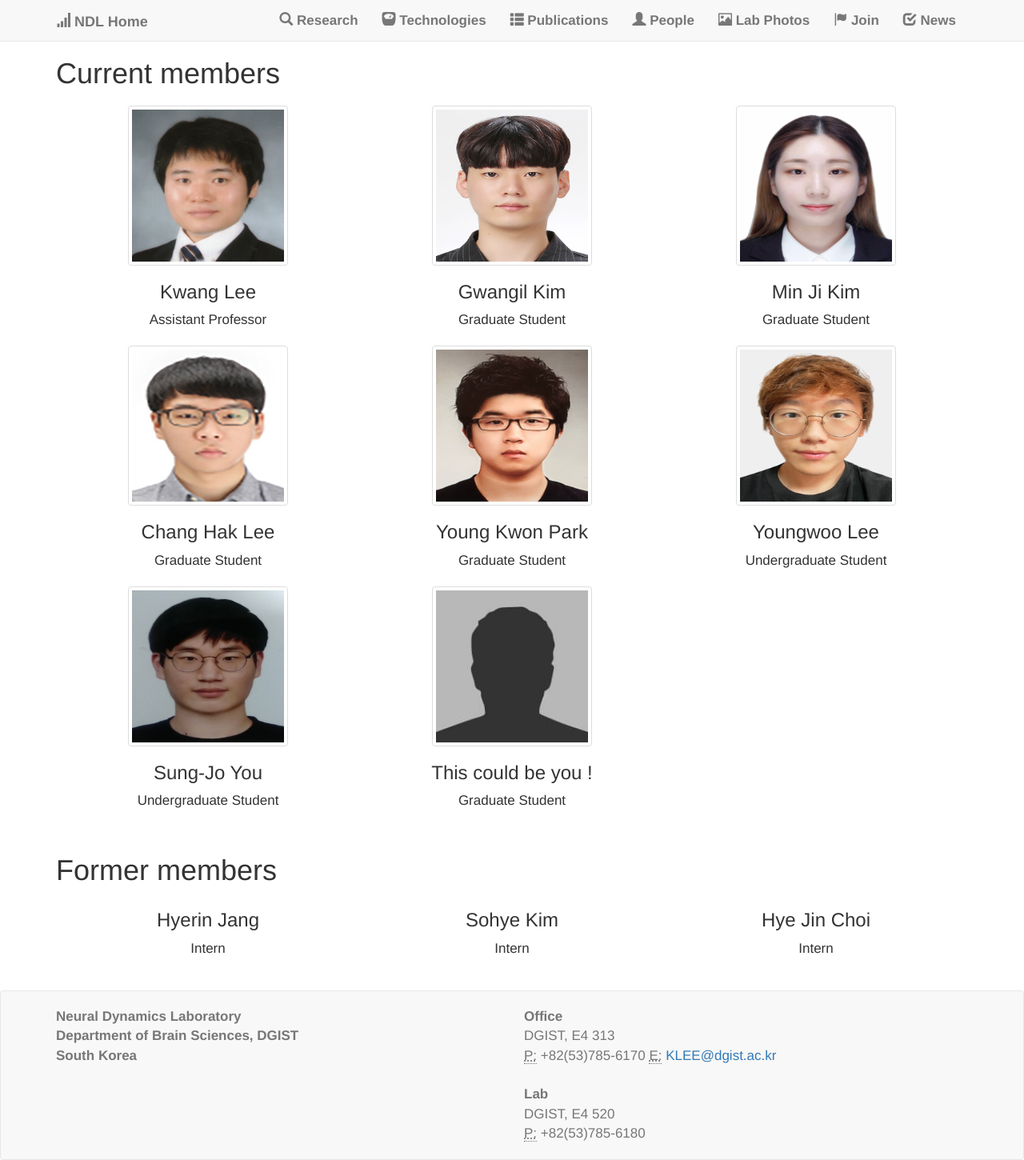
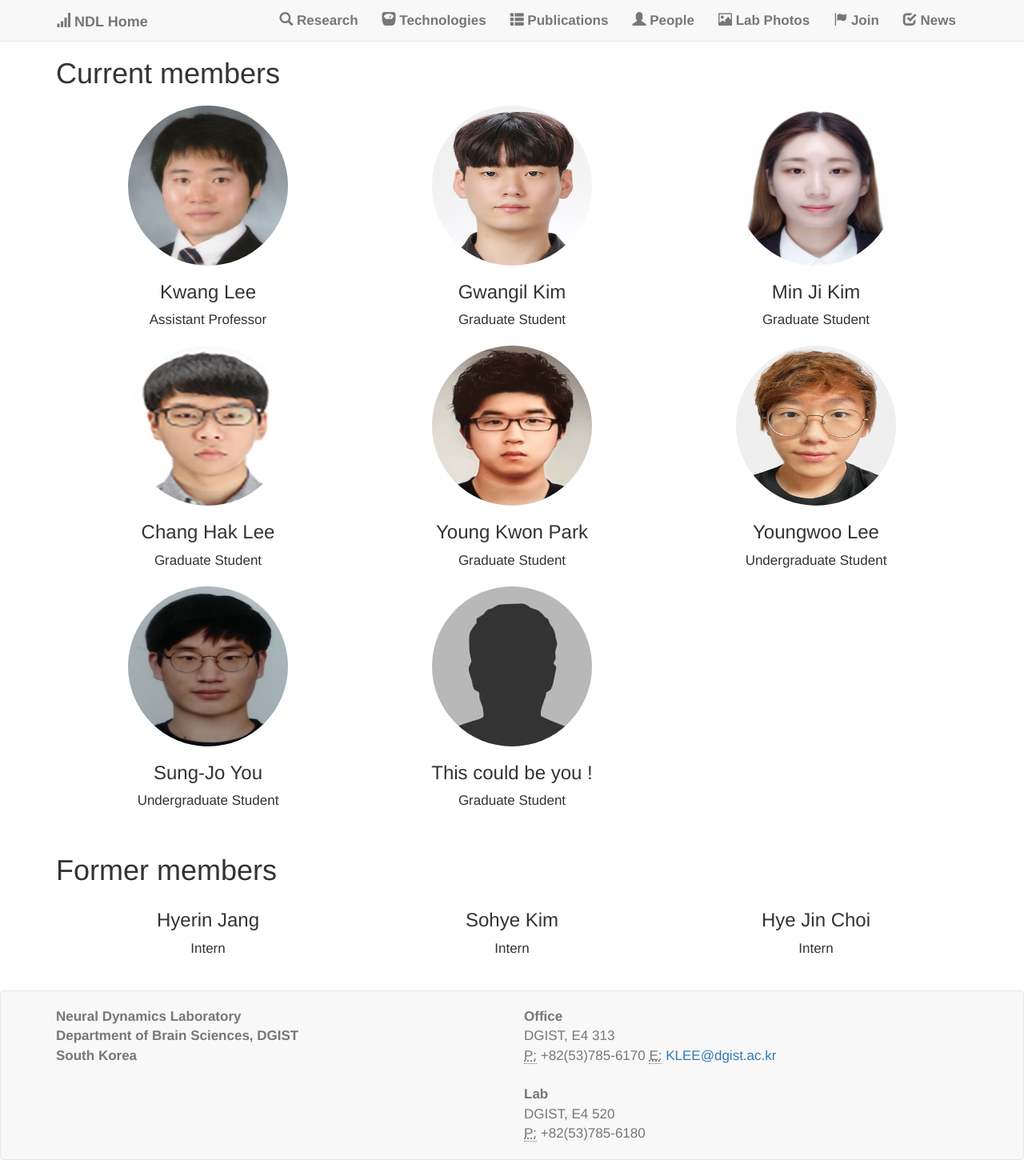
Before and after one commit to kleelab/kleelab.github.io, a Jekyll site: the page built from people.html, in a window 1280 px wide. Shown: the whole page at 80% size. Built offline with Jekyll 4.4.1, drawn with Linux system fonts in a browser that asks for light colours; nearby versions of some CDN libraries; a style sheet for code colours, icons or effects is not loaded.

Commit message:
Update people.html

```diff
--- a/people.html
+++ b/people.html
@@ -11,7 +11,7 @@ layout: default
 
         <div class="person col-md-4 col-sm-6 col-xs-12">
             <img src="{{ person.photo }}"
-                 alt="photo" class="person-photo img-thumbnail">
+                 alt="photo" class="person-photo img-circle">
             <h3 class="person-role">{{ person.name }}</h3>
             <p class="person-role">{{ person.role }}  </p>
 
```
